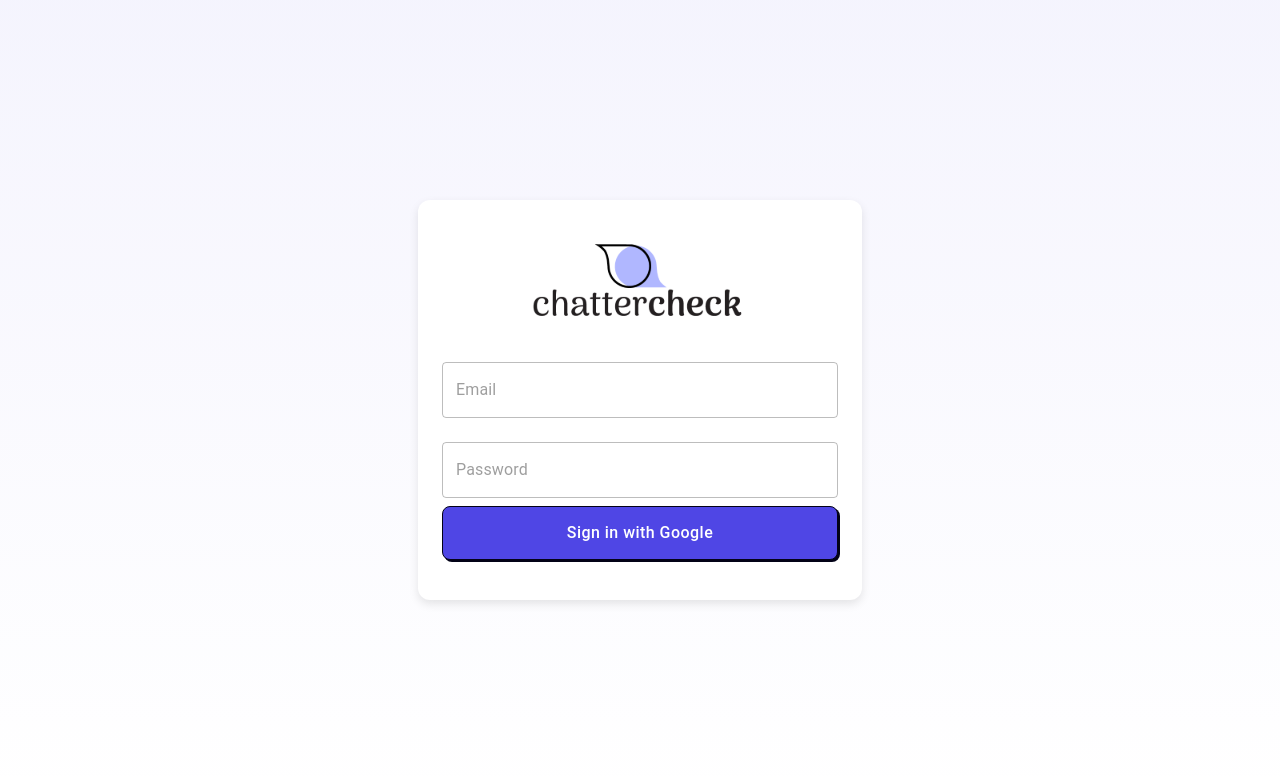
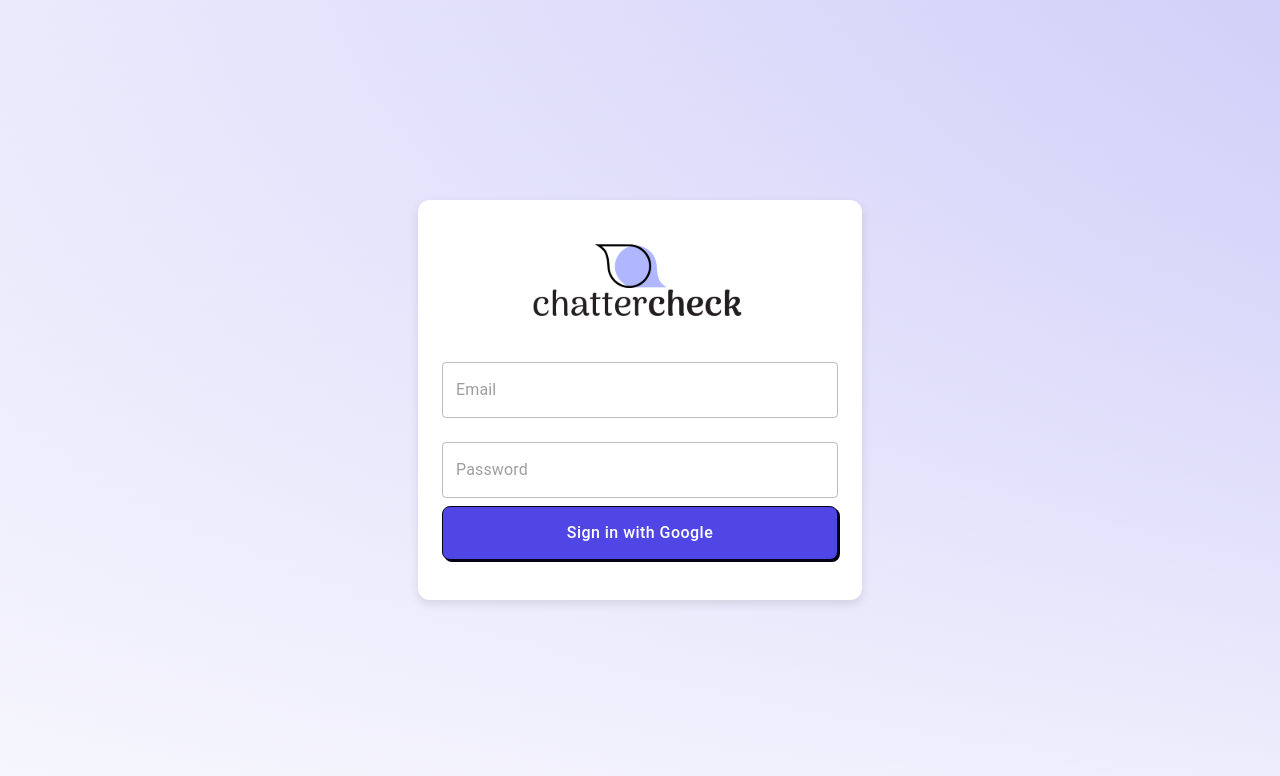
Before and after one commit to amberdhanani/ny-hackathon, a React (Create React App) app: page /login in a window 1280 px wide. Shown: the top 776 px of the page. Built offline with nearby package versions, Linux system fonts and the light colour scheme; no server answers; the database is empty.

Commit message:
added gradient BG

```diff
--- a/src/index.css
+++ b/src/index.css
@@ -1,13 +1,11 @@
+/* src/index.css */
+@import url('https://fonts.googleapis.com/css2?family=Nunito:wght@300;400;600;700&display=swap');
+
 body {
+  background: linear-gradient(135deg, rgba(79, 70, 229, 0.06) 0%, rgba(79, 70, 229, 0.3) 100%);
+  height: 100vh;
   margin: 0;
-  font-family: -apple-system, BlinkMacSystemFont, 'Segoe UI', 'Roboto', 'Oxygen',
-    'Ubuntu', 'Cantarell', 'Fira Sans', 'Droid Sans', 'Helvetica Neue',
-    sans-serif;
-  -webkit-font-smoothing: antialiased;
-  -moz-osx-font-smoothing: grayscale;
+  padding: 0;
+  font-family: 'Nunito', sans-serif; /* ✅ Set Nunito as the default font */
+
 }
-
-code {
-  font-family: source-code-pro, Menlo, Monaco, Consolas, 'Courier New',
-    monospace;
-}
--- a/src/pages/TranscriptsPage.tsx
+++ b/src/pages/TranscriptsPage.tsx
@@ -4,7 +4,7 @@ import TranscriptsContainer from "../components/transcripts/TranscriptsContainer
 
 const TranscriptsPage = () => {
   return (
-    <div style={{ width: "100%", height: "100vh", backgroundColor: "#EBEBF5" }}>
+    <div style={{ width: "100%", height: "100vh" }}>
       <NavBar title="Transcript" />
       <TranscriptsContainer />
     </div>
```
